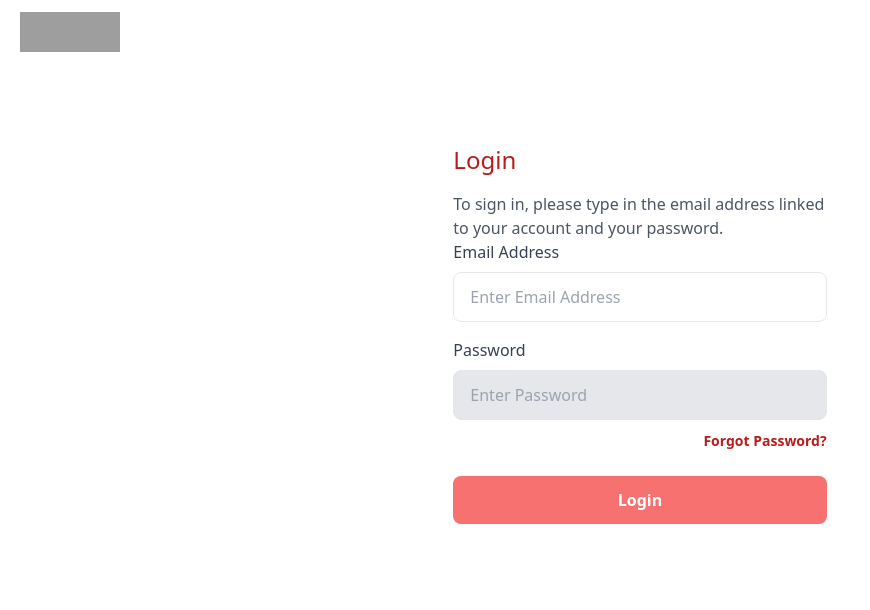
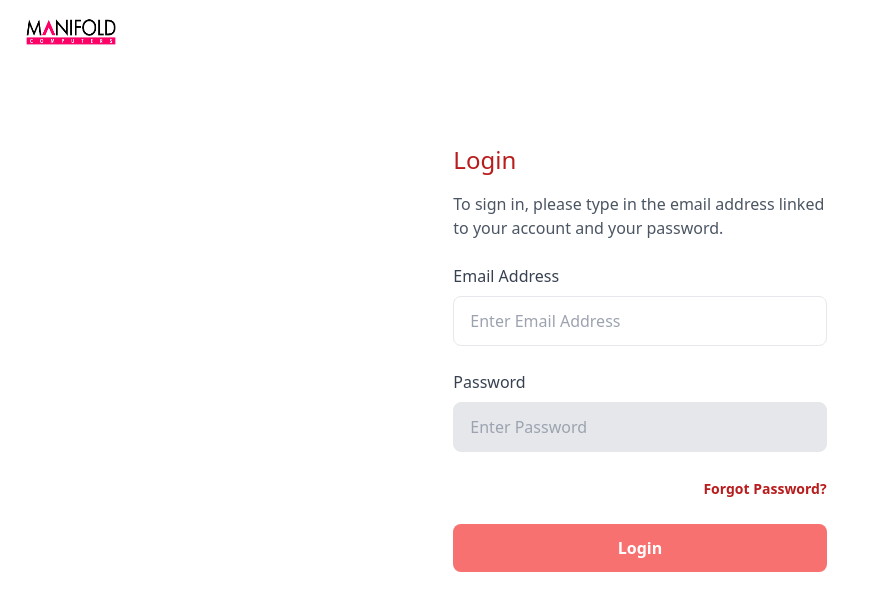
Before and after one commit to Manifoldcomputerslimited/financial-forecast-frontend, a React (Create React App) app: page /login in a window 1280 px wide. Shown: the top 610 px of the page, without its empty margins (0-870 px from the left). Built offline with nearby package versions, Linux system fonts and the light colour scheme; grey boxes are pictures that could not be loaded.

Commit message:
chores --corrected some few errors from last commit

```diff
--- a/src/pages/Login/index.js
+++ b/src/pages/Login/index.js
@@ -9,7 +9,7 @@ export const Login = () => {
         <div className="bg-center inset-0 w-7/12 lg:block">
 
 
-          <div class="ml-auto left-6 top-6 text-sm px-5 py-3">
+          <div className="ml-auto left-6 top-6 text-sm px-5 py-3">
             <img className="img" alt="manifold logo" src={logo} />
 
             {/* <Image src={logo} alt="manifold logo" width={100} height={40} /> */}
@@ -26,16 +26,16 @@ export const Login = () => {
                 linked to your account and your password.
               </h1>
             </div>
-            <form action="#" method="GET" classNameName='space-y-6 py-6'>
+            <form action="#" method="GET" className='space-y-6 py-6'>
               <div>
                 <label className="block text-gray-700">Email Address</label>
-                <input type="email" name="" id="" placeholder="Enter Email Address"
+                <input type="email" name="" id="email" placeholder="Enter Email Address"
                   className="w-full px-4 py-3 rounded-lg bg-gray-200 mt-2 border focus:border-grey-200 focus:bg-white focus:outline-none"
                   autoFocus required />
               </div>
               <div className="mt-4">
                 <label className="block text-gray-700">Password</label>
-                <input type="password" name="" id="" placeholder="Enter Password" class="w-full px-4 py-3 rounded-lg bg-gray-200 mt-2 border focus:border-grey-200
+                <input type="password" name="" id="password" placeholder="Enter Password" className="w-full px-4 py-3 rounded-lg bg-gray-200 mt-2 border focus:border-grey-200
                     focus:bg-white focus:outline-none" required />
               </div>
               <div className="text-right mt-2">
```
Also changed, not shown: src/image/logo.png (renamed from src/images/logo.png).
